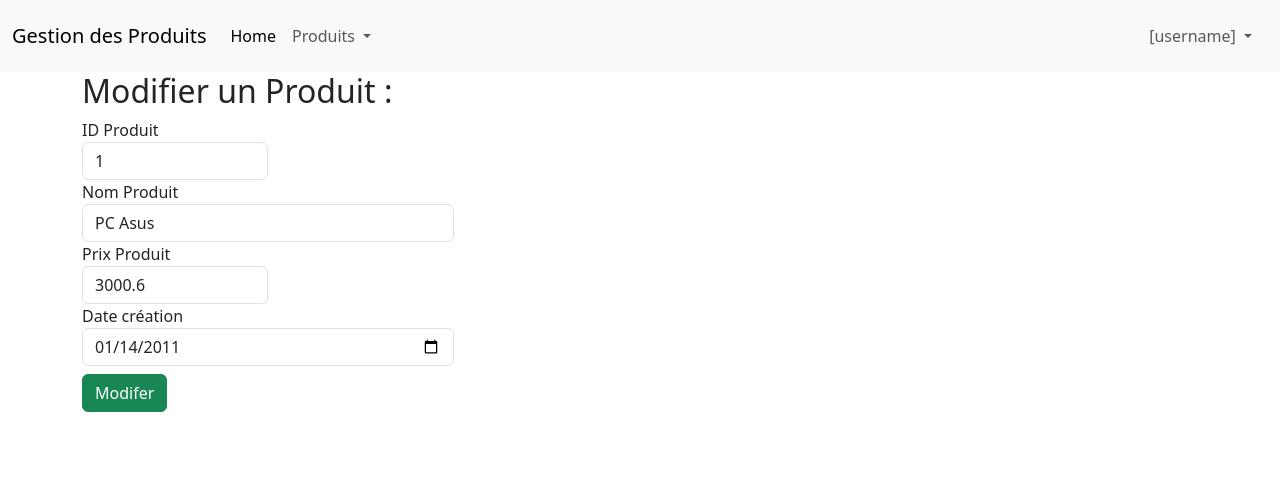
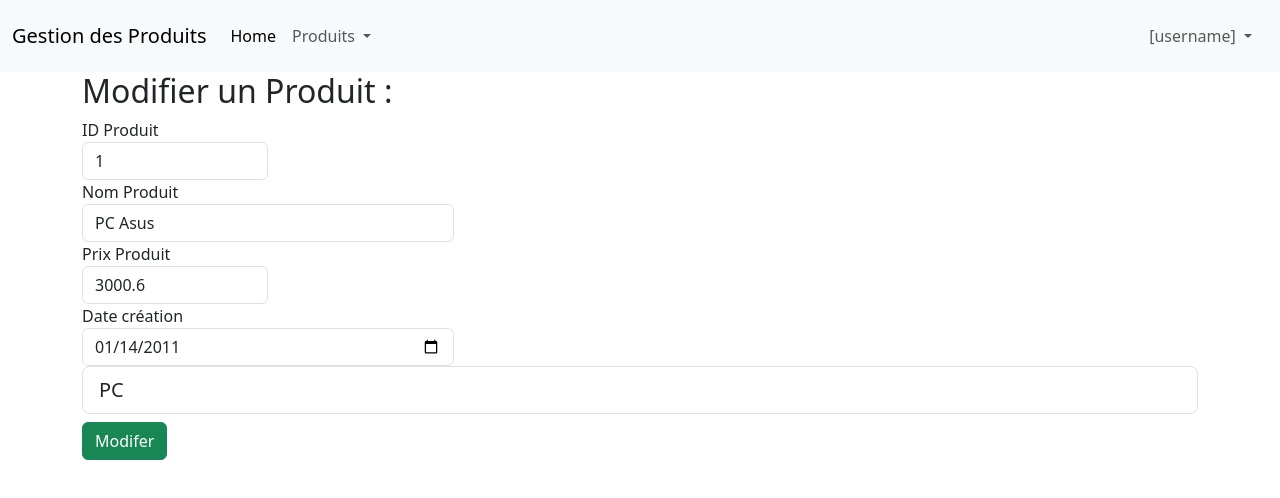
Before and after one commit to ErenYea9er69/Angular, an Angular app: page /updateProduit/1 in a window 1280 px wide. Shown: the top 498 px of the page. Built offline with nearby package versions, Linux system fonts and the light colour scheme.

Commit message:
Ajouter le champ catégorie au formulaire de modification

```diff
--- a/src/app/update-produit/update-produit.html
+++ b/src/app/update-produit/update-produit.html
@@ -20,6 +20,13 @@
             <input type="date" [ngModel]="currentProduit.dateCreation | date: 'yyyy-MM-dd'"
                 (ngModelChange)=" currentProduit.dateCreation= $event" name="dateCreation" class="form-control">
         </div>
+        <select class="form-control form-control-lg" id="idCat" name="idCat" [(ngModel)]="updatedCatId">
+            @for(cat of categories; track cat.idCat)
+            {
+            <option [value]="cat.idCat"> {{cat.nomCat}} </option>
+            }
+        </select>
+
         <div class="mt-2">
             <button type="submit" (click)="updateProduit()" class="btn btn-success">Modifer</button>
         </div>
--- a/src/app/update-produit/update-produit.ts
+++ b/src/app/update-produit/update-produit.ts
@@ -4,6 +4,8 @@
 import { ProduitService } from '../services/produit';
 import { FormsModule } from '@angular/forms';
 import { CommonModule } from '@angular/common';
+import { Categorie } from '../model/categorie.model';
+
 @Component({
   selector: 'app-update-produit',
   standalone: true,
@@ -13,18 +15,26 @@
 export class UpdateProduit implements OnInit {
 
   currentProduit = new Produit();
+  categories! : Categorie[];
+  updatedCatId! : number;
+
   constructor(private activatedRoute: ActivatedRoute,
     private router :Router,
      private produitService: ProduitService) {}
   ngOnInit() {
     // console.log(this.route.snapshot.params.id);
+    this.categories = this.produitService.listeCategories();
+
     this.currentProduit = this.produitService.consulterProduit(
-      this.activatedRoute.snapshot.params['id']
-    );
+      this.activatedRoute.snapshot.params['id']);
+    this.updatedCatId=this.currentProduit.categorie.idCat;
+
     console.log(this.currentProduit);
   }
 updateProduit()
 { //console.log(this.currentProduit);
+  this.currentProduit.categorie=this.produitService.consulterCategorie(this.updatedCatId);
+
 this.produitService.updateProduit(this.currentProduit);
 this.router.navigate(['produits']);
 
```
